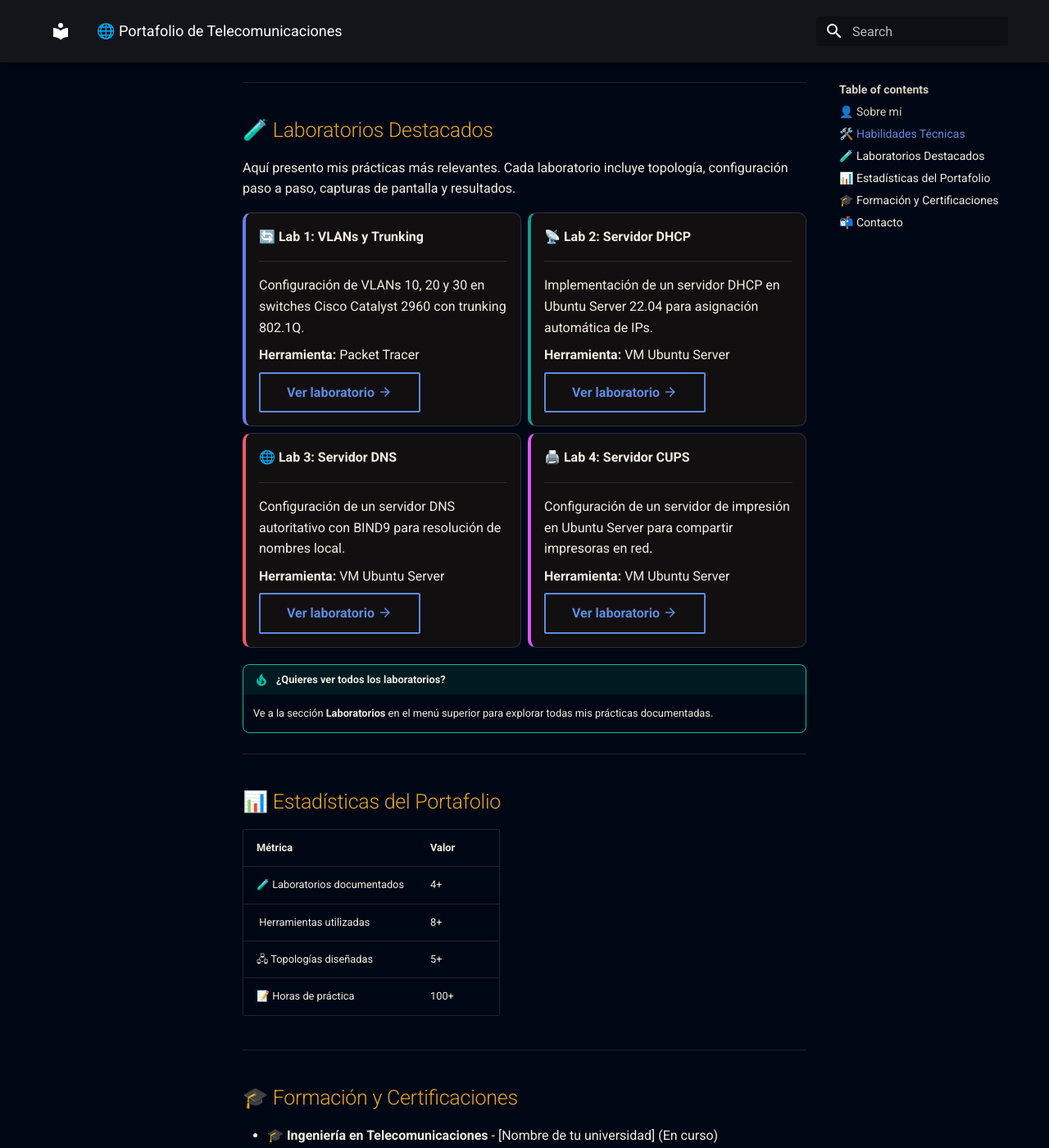
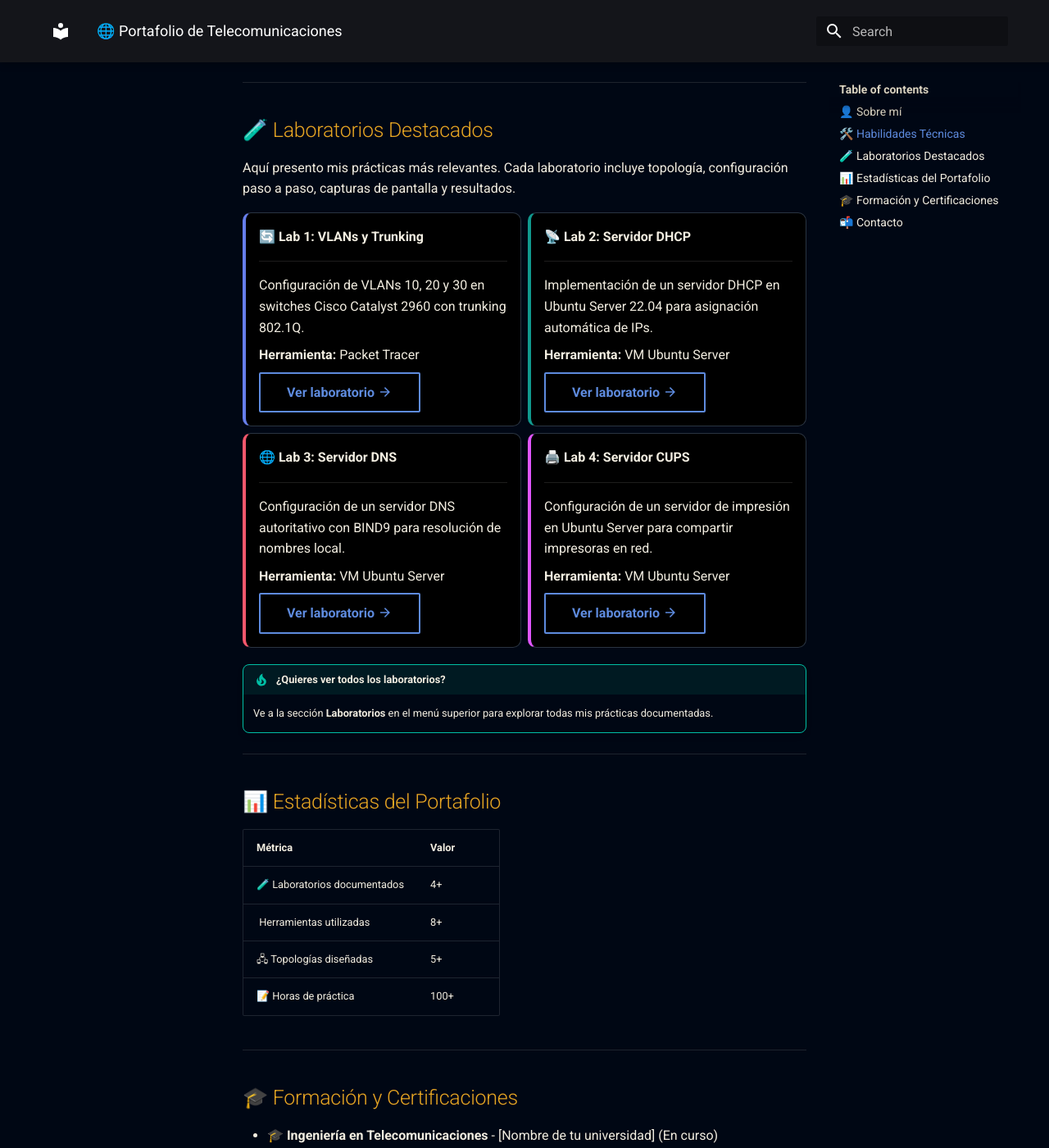
Before and after one commit to GARNAUTH-DOSTO/PORTAFOLIO_TELECOM, an MkDocs documentation site: the page built from docs/index.md, in a window 1280 px wide and 1400 px high, scrolled down 1081 px. Shown: the whole window at 82% size. Built offline with MkDocs 1.6.1 and Material for MkDocs 9.7.7, drawn with Linux system fonts in a browser that asks for light colours.

Commit message:
Update custom.css

```diff
--- a/docs/stylesheets/custom.css
+++ b/docs/stylesheets/custom.css
@@ -1,7 +1,7 @@
 /* ===== Paleta oscura ===== */
 [data-md-color-scheme="slate"] {
   --md-default-bg-color: #000714;
-  --md-default-bg-color--light: #120f11;   /* fondo de las tarjetas, un poco más claro */
+  --md-default-bg-color--light: #000000;   /* fondo de las tarjetas, un poco más claro */
   --md-default-fg-color: #f2ede0;          /* hueso */
   --md-default-fg-color--light: #d9d2bf;   /* antes gris: menú lateral, "Table of contents" */
   --md-default-fg-color--lighter: #a79f8b;
```
